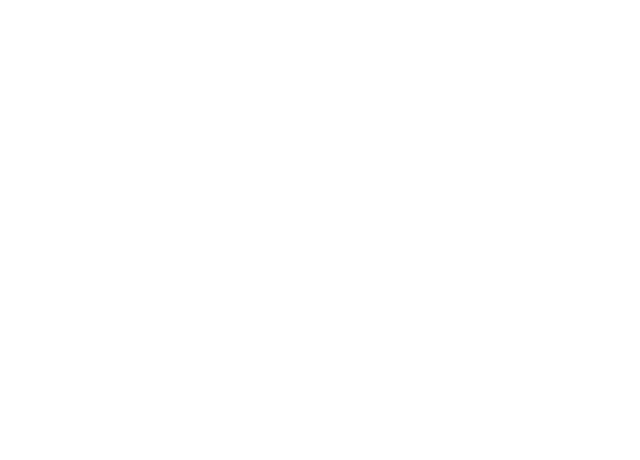
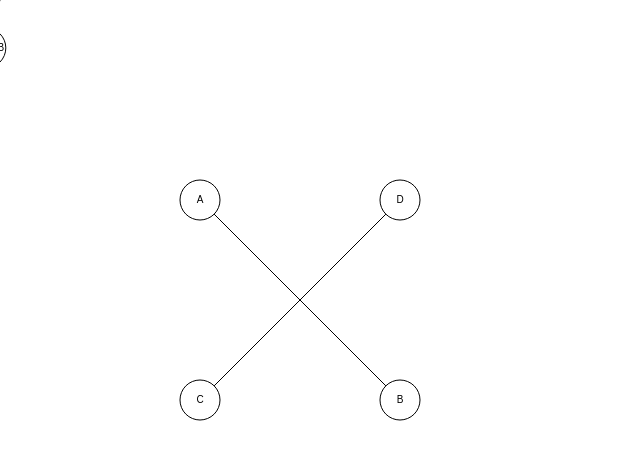
Before and after one commit to d3p1/segment-intersection, a website: page docs/index.html in a window 1280 px wide. Shown: the whole page, without its empty margins (0-640 px from the left). Drawn offline with Linux system fonts and the light colour scheme.

Commit message:
feat: init segment logic [#1]

```diff
--- /dev/null
+++ b/docs/css/styles.css
@@ -0,0 +1,8 @@
+/**
+ * @description Styles
+ * @author      C. M. de Picciotto <d3p1@d3p1.dev> (https://d3p1.dev/)
+ */
+body {
+  margin: 0;
+  overflow: hidden;
+}
--- a/docs/index.html
+++ b/docs/index.html
@@ -10,7 +10,39 @@
   <meta charset="UTF-8">
   <meta name="viewport" content="width=device-width, initial-scale=1">
   <title>Segment Intersection</title>
+  <link rel="stylesheet" href="css/styles.css">
 </head>
 <body>
+  <script type="module">
+    import App from './js/app.js'
+
+    const app = new App([
+      [
+        {
+          x: 200,
+          y: 200,
+          label: 'A'
+        },
+        {
+          x: 400,
+          y: 400,
+          label: 'B'
+        },
+      ],
+      [
+        {
+          x: 200,
+          y: 400,
+          label: 'C'
+        },
+        {
+          x: 400,
+          y: 200,
+          label: 'D'
+        },
+      ]
+    ])
+    app.run()
+  </script>
 </body>
 </html>
--- /dev/null
+++ b/docs/js/app.js
@@ -0,0 +1,176 @@
+/**
+ * @description App
+ * @author      C. M. de Picciotto <d3p1@d3p1.dev> (https://d3p1.dev/)
+ */
+export default class App {
+  /**
+   * @type {{x: number, y: number, label: string}[][]}
+   */
+  segments
+
+  /**
+   * @type {HTMLCanvasElement}
+   */
+  canvas
+
+  /**
+   * @type {CanvasRenderingContext2D}
+   */
+  context
+
+  /**
+   * @type {{x: number, y: number}}
+   */
+  mouse
+
+  /**
+   * @type {{x: number, y: number, label: string}[]}
+   */
+  #mouseSegment = [
+    {
+      x: 0,
+      y: 0,
+      label: 'MouseA',
+    },
+    {
+      x: 10,
+      y: 10,
+      label: 'MouseB',
+    },
+  ]
+
+  /**
+   * @type {number}
+   */
+  #mouseSegmentRadius = 50
+
+  /**
+   * Constructor
+   *
+   * @param {{x: number, y: number, label: string}[][]} segments
+   */
+  constructor(segments) {
+    this.segments = [...segments, this.#mouseSegment]
+
+    this.#initCanvas()
+    this.#initMouse()
+  }
+
+  /**
+   * Run
+   *
+   * @params  {number} t
+   * @returns {void}
+   */
+  run(t = 0) {
+    this.context.clearRect(0, 0, this.canvas.width, this.canvas.height)
+
+    this.#updateMouseSegment(t * 0.001)
+    this.#drawSegments()
+
+    requestAnimationFrame(this.run.bind(this))
+  }
+
+  /**
+   * Update mouse segment
+   *
+   * @param angle
+   */
+  #updateMouseSegment(angle) {
+    const x = Math.cos(angle) * this.#mouseSegmentRadius
+    const y = Math.sin(angle) * this.#mouseSegmentRadius
+    this.#mouseSegment[0].x = this.mouse.x + x
+    this.#mouseSegment[0].y = this.mouse.y + y
+    this.#mouseSegment[1].x = this.mouse.x - x
+    this.#mouseSegment[1].y = this.mouse.y - y
+  }
+
+  /**
+   * Draw segments
+   *
+   * @returns {void}
+   */
+  #drawSegments() {
+    this.segments.forEach((segment) => {
+      this.#drawSegment(segment)
+      this.#drawPoint(segment[0])
+      this.#drawPoint(segment[1])
+    })
+  }
+
+  /**
+   * Draw segment
+   *
+   * @param   {{x: number, y: number, label: string}[]} segment
+   * @returns {void}
+   */
+  #drawSegment(segment) {
+    this.context.beginPath()
+    this.context.strokeStyle = 'hsl(0,0%,0%)'
+    this.context.moveTo(segment[0].x, segment[0].y)
+    this.context.lineTo(segment[1].x, segment[1].y)
+    this.context.stroke()
+  }
+
+  /**
+   * Draw point
+   *
+   * @param   {{x: number, y: number, label: string}} point
+   * @returns {void}
+   */
+  #drawPoint(point) {
+    this.context.beginPath()
+
+    this.context.fillStyle = 'hsl(0,0%,100%)'
+    this.context.strokeStyle = 'hsl(0,0%,0%)'
+    this.context.arc(point.x, point.y, 20, 0, 2 * Math.PI)
+    this.context.fill()
+    this.context.stroke()
+
+    this.context.fillStyle = 'hsl(0,0%,0%)'
+    this.context.textAlign = 'center'
+    this.context.textBaseline = 'middle'
+    this.context.font = 'Arial 14px'
+    this.context.fillText(point.label, point.x, point.y)
+  }
+
+  /**
+   * Init mouse
+   *
+   * @returns {void}
+   */
+  #initMouse() {
+    this.mouse = {}
+    this.mouse.x = 0
+    this.mouse.y = 0
+
+    this.canvas.addEventListener('mousemove', (event) => {
+      this.mouse.x = event.offsetX
+      this.mouse.y = event.offsetY
+    })
+  }
+
+  /**
+   * Init canvas
+   *
+   * @returns {void}
+   */
+  #initCanvas() {
+    this.canvas = document.createElement('canvas')
+    this.context = this.canvas.getContext('2d')
+
+    this.#resizeCanvas()
+    window.addEventListener('resize', this.#resizeCanvas.bind(this))
+    document.body.appendChild(this.canvas)
+  }
+
+  /**
+   * Resize canvas
+   *
+   * @returns {void}
+   */
+  #resizeCanvas() {
+    this.canvas.width = window.innerWidth
+    this.canvas.height = window.innerHeight
+  }
+}
```
